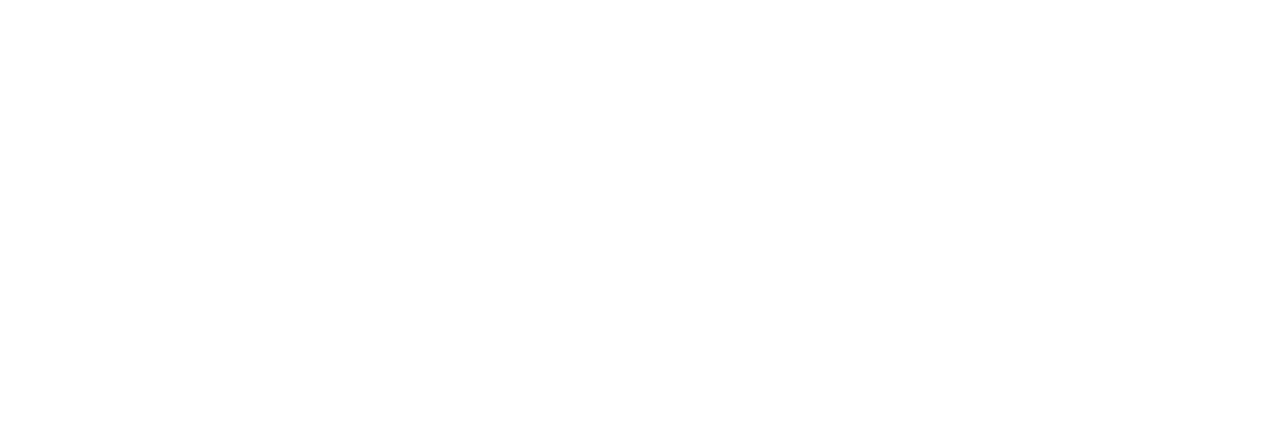
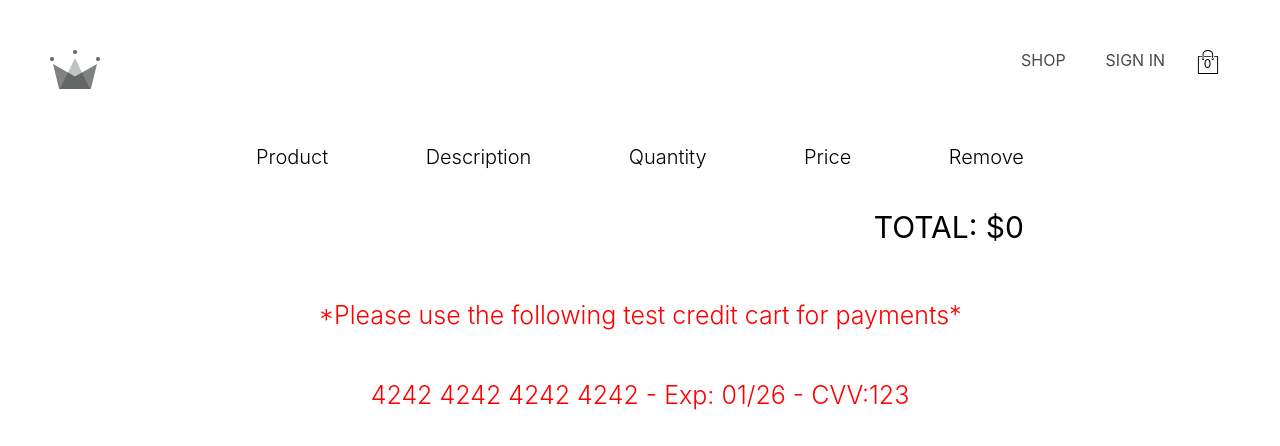
Before and after one commit to scul0405/basic-e-commerce-website-with-React, a React (Create React App) app: page /checkout in a window 1280 px wide. Before the commit this address had no page. Shown: the top 446 px of the page. Built offline with nearby package versions, Linux system fonts and the light colour scheme.

Commit message:
Create checkout page and add logic for that

```diff
--- a/src/App.js
+++ b/src/App.js
@@ -6,6 +6,7 @@ import Home from './Routes/Home/Home.jsx'
 import Navigation from './Routes/Navigation/Navigation.jsx'
 import Authentication from './Routes/Authentication/Authentication'
 import Shop from './Routes/Shop/shop.jsx'
+import Checkout from './Routes/Checkout/Checkout.jsx'
 
 const App = () => {
   return (
@@ -14,6 +15,7 @@ const App = () => {
         <Route index element={<Home/>} />
         <Route path='/shop' element = {<Shop/>}/>
         <Route path='/signIn' element = {<Authentication/>}/>
+        <Route path='/checkout' element = {<Checkout />} />
       </Route>
     </Routes>
   )
--- a/src/Components/cart/Cart.jsx
+++ b/src/Components/cart/Cart.jsx
@@ -4,6 +4,7 @@ import CartItem from '../cart-item/cart-item'
 import { CartItemsContext } from '../../contexts/cartItems'
 import './cart.scss'
 import Button from '../button/button'
+import { Link } from 'react-router-dom'
 
 
 const Cart = () => {
@@ -29,7 +30,9 @@ const Cart = () => {
                         : <span className='item-not-found'>No item found</span>
                 }
             </div>
-            <Button title='Go to checkout' className='btn-black'/>
+            <Link to='/checkout'>
+                <Button title='Go to checkout' className='btn-black' onClick={handleToggle}/>
+            </Link>
         </div>)
         }
     </div>
--- /dev/null
+++ b/src/Routes/Checkout/Checkout.jsx
@@ -0,0 +1,82 @@
+import React, { useContext } from 'react'
+import './Checkout.scss'
+import { CartItemsContext } from '../../contexts/cartItems'
+
+
+const Checkout = () => {
+    const {cartItems, setCartItems} = useContext(CartItemsContext);
+    const total = cartItems.reduce((sum,item) => {
+        return sum + item.price*item.quantity;
+    },0)
+    const handleIncrease = (currentItem) => {
+        setCartItems(cartItems.map(item => {
+            return item.id === currentItem.id ? {...item, quantity: item.quantity + 1} : item
+        }))
+    }
+    const handleDecrease = (currentItem) => {
+        currentItem.quantity === 1
+        ? handleDelete(currentItem)
+        :setCartItems(cartItems.map(item => {
+            return item.id === currentItem.id ? {...item, quantity: item.quantity - 1} : item
+        }))
+    }
+    const handleDelete = (currentItem) => {
+        setCartItems(cartItems.filter(item => item.id !== currentItem.id));
+    }
+  return (
+    <div className='checkout-page'>
+        <div className="checkout-header">
+            <div className="header-block">
+                <span>Product</span>
+            </div>
+            <div className="header-block">
+                <span>Description</span>
+            </div>
+            <div className="header-block">
+                <span>Quantity</span>
+            </div>
+            <div className="header-block">
+                <span>Price</span>
+            </div>
+            <div className="header-block">
+                <span>Remove</span>
+            </div>
+        </div>
+        <div className="checkout-item">
+            {cartItems.map(item => {
+                return (
+                    <div className="item-container" key={item.id}>
+                        <div className="item-image" style={{width: '23%'}}>
+                            <img src={item.imageUrl} alt={item.name} />
+                        </div>
+                        <span style={{width: '27.5%'}}>{item.name}</span>
+                        <div className="item-quantity" style={{width: '23%'}}>
+                            <span className='item-decrease arrow' onClick={() => handleDecrease(item)}>❮</span>
+                            <span>{item.quantity}</span>
+                            <span className='item-increase arrow' onClick={() => handleIncrease(item)}>❯</span>
+                        </div>
+                        <span style={{width: '23%'}}>{item.price}</span>
+                        <div className="item-remove" >
+                            <span onClick={() => handleDelete(item)}>X</span>
+                        </div>
+                    </div>
+                )
+            })}
+        </div>
+        <div className="total">
+            <span>Total: ${total}</span>
+        </div>
+        <div className="test-warning">
+            <p>
+            *Please use the following test credit cart for payments*
+            </p>
+            <p>
+                4242 4242 4242 4242 - Exp: 01/26 - CVV:123
+            </p>
+        </div>
+
+    </div>
+  )
+}
+
+export default Checkout
--- /dev/null
+++ b/src/Routes/Checkout/Checkout.scss
@@ -0,0 +1,61 @@
+.checkout-page {
+    width: 60%;
+    display: flex;
+    flex-direction: column;
+    margin: 0 auto;
+    .checkout-header {
+        display: flex;
+        width: 100%;
+        justify-content: space-between;
+
+        .header-block {
+            font-size: 20px;
+            font-weight: 300;
+        }
+    }
+    .checkout-item {
+        margin: 20px 0;
+        width: 100%;
+        .item-container {
+            &:first-child{
+                border-top: 1px solid black;
+            }
+            padding: 15px 0;
+            border-bottom: 1px solid black;
+            display: flex;
+            align-items: center;
+            .item-image {
+                img {
+                    width: 80%;
+                }
+            }
+            .item-quantity {
+                &:not(&:last-child) span{
+                    margin-left: 8px;
+                }
+            }
+            .arrow {
+                cursor: pointer;
+            }
+            .item-remove {
+                cursor: pointer;
+            }
+        }
+    }
+    .total {
+        display: flex;
+        flex-direction: row-reverse;
+        font-size: 30px;
+        text-transform: uppercase;
+    }
+    .test-warning {
+        color: red;
+        font-size: 25px;
+        font-weight: 300;
+        margin: 30px 0;
+        display: flex;
+        flex-direction: column;
+        align-items: center;
+        justify-content: center;
+    }
+}
```
